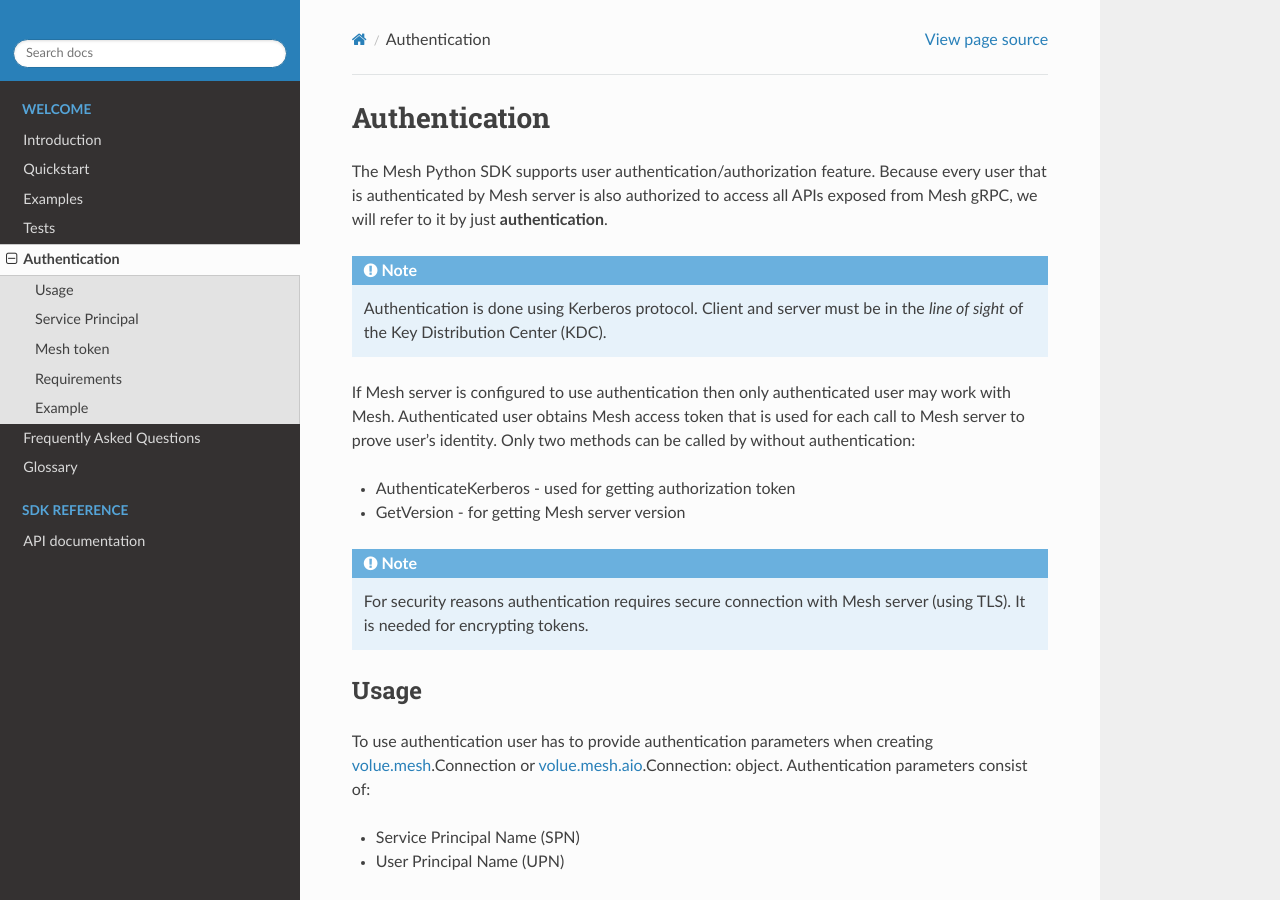
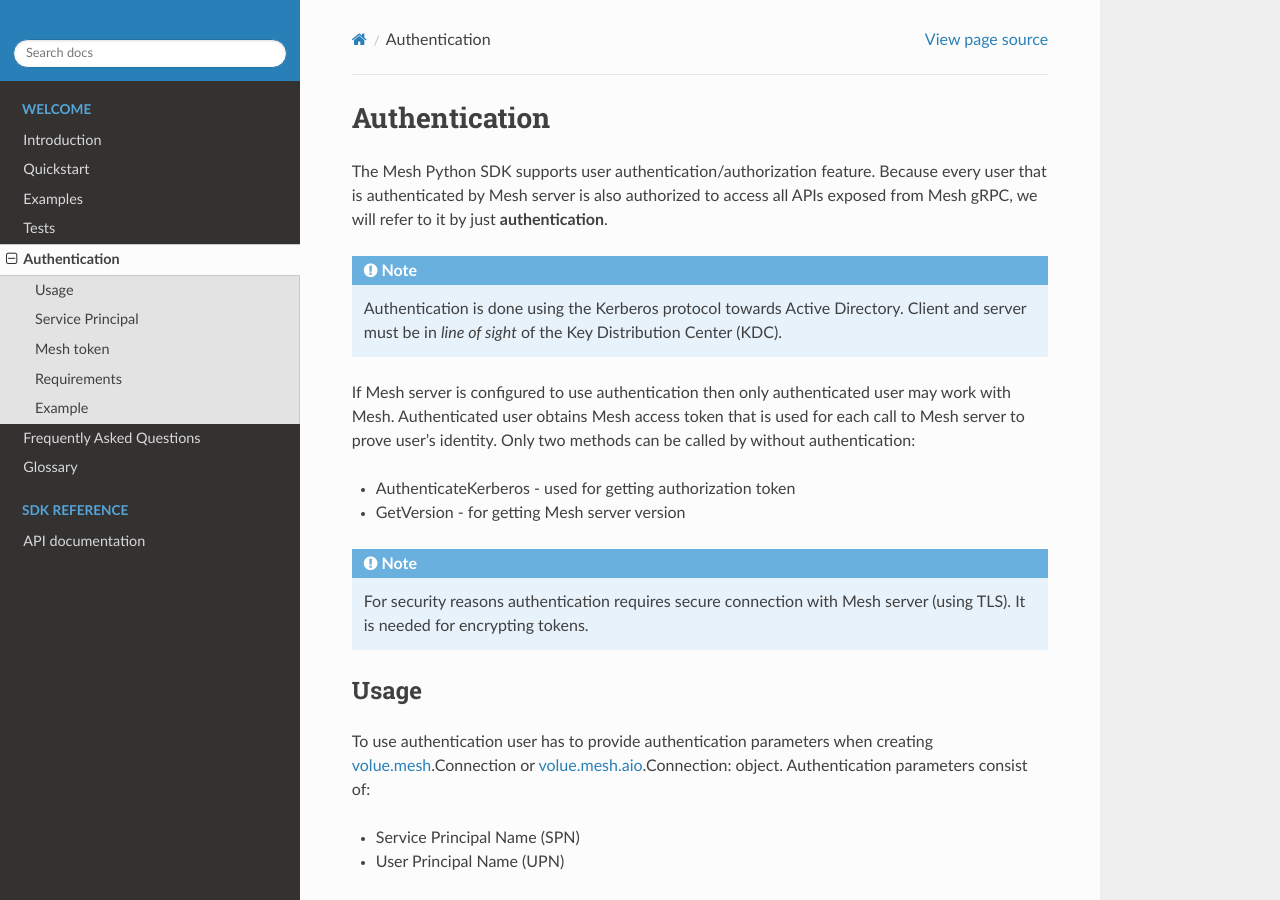
Before and after one commit to Volue-Public/energy-mesh-python, a Sphinx documentation site: the page built from docs/source/authentication.rst, in a window 1280 px wide and 900 px high. Built offline with Sphinx 7.4.7 and the Read the Docs theme 2.0.0, drawn with Linux system fonts in a browser that asks for light colours.

Commit message:
Update docs/source/authentication.rst
Co-authored-by: Erik Nyhus <61583878+erny-powel@users.noreply.github.com>

```diff
--- a/docs/source/authentication.rst
+++ b/docs/source/authentication.rst
@@ -4,7 +4,7 @@ Authentication
 The Mesh Python SDK supports user authentication/authorization feature. Because every user that is authenticated by Mesh server is also authorized to access all APIs exposed from Mesh gRPC, we will refer to it by just **authentication**.
 
 .. note::
-   Authentication is done using Kerberos protocol. Client and server must be in the *line of sight* of the Key Distribution Center (KDC).
+   Authentication is done using the Kerberos protocol towards Active Directory. Client and server must be in *line of sight* of the Key Distribution Center (KDC).
 
 If Mesh server is configured to use authentication then only authenticated user may work with Mesh. Authenticated user obtains Mesh access token that is used for each call to Mesh server to prove user's identity.
 Only two methods can be called by without authentication:
```
